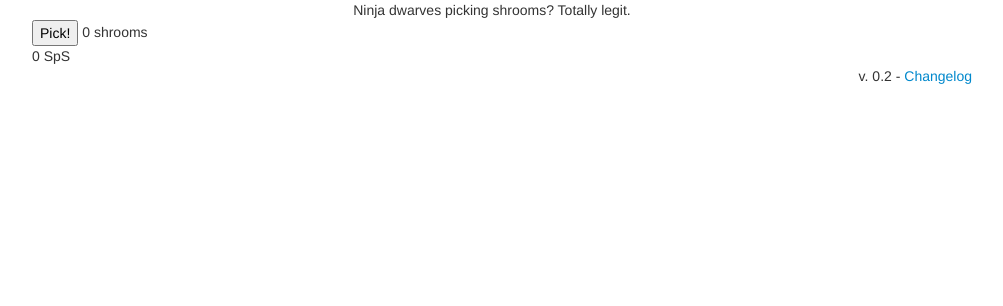
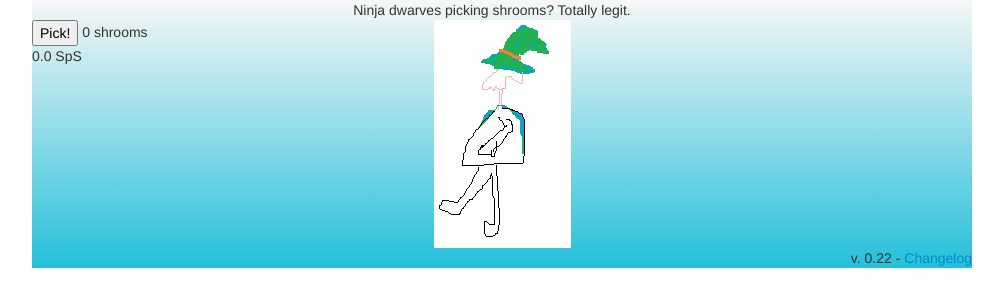
Before and after one commit to doc90/shroomfever, a plain HTML site: page index.html in a window 1280 px wide. Shown: the whole page, without its empty margins (138-1141 px from the left). Drawn offline with Linux system fonts and the light colour scheme.

Commit message:
aggiunto lo gnomo e fixati dei bug

```diff
--- a/include/css/style.css
+++ b/include/css/style.css
@@ -49,3 +49,11 @@
 #footer {
 	text-align: right;
 }
+
+.container
+{
+background: #25bfda; /* non-css3 browsers */
+filter: progid:DXImageTransform.Microsoft.gradient(startColorstr='#f7f7f7', endColorstr='#25bfda'); /* IE */
+background: -webkit-gradient(linear, left top, left bottom, from(#f7f7f7), to(#25bfda)); /* Safari, Opera, Chrome,.. */
+background: -moz-linear-gradient(top,  #f7f7f7,  #25bfda); /* firefox 3.6+ */
+}
--- a/include/main.js
+++ b/include/main.js
@@ -11,7 +11,7 @@ Game={};
 Game.Launch=function() {
 
 	Game.Init=function(){ //initialize stuff
-		Game.version=0.2;
+		Game.version=0.22;
 
 		Game.shrooms=0;
 		Game.totalshrooms=0;
@@ -135,8 +135,10 @@ Game.Launch=function() {
 		}
 
 		Game.shrooms+=add/10;
+		Game.totalshrooms+=add/10;
 		document.getElementById("shrooms").innerHTML=Math.floor(Game.shrooms) + " shrooms";
-		document.getElementById("sps").innerHTML=add + " SpS";
+		document.getElementById("sps").innerHTML=add.toFixed(1) + " SpS";
+		document.title = Math.floor(Game.shrooms) + " shrooms | Shroom fever!";
 		if(Game.updateshop)
 			Game.Shop();
 		Game.updateshop=false;
--- a/index.html
+++ b/index.html
@@ -16,18 +16,19 @@
 		</script>
 	</head>
 	<body onload="Game.Init()">
-		<div class="container">
+		<div class="container" height="100%">
 			<div id="main" class="row">
 				<div class="span12">
 					<div class="row">
 						<div id="phrase" align="center"></div>
-						<div class="span9">
+						<div class="span4">
 							<input type="button" value="Pick!" onclick="Game.Pick()" />
 							<span id="shrooms"></span><br />
 							<span id="sps"></span>
 
 						</div>
-						<div class="span3">
+						<div class="span4" align="center"><img src="images/dwarf.png" /></div>
+						<div class="span4">
 							<div id="shop"></div>
 						</div>
 					</div>
```
Also changed, not shown: images/dwarf.png (added), 1 other file.
